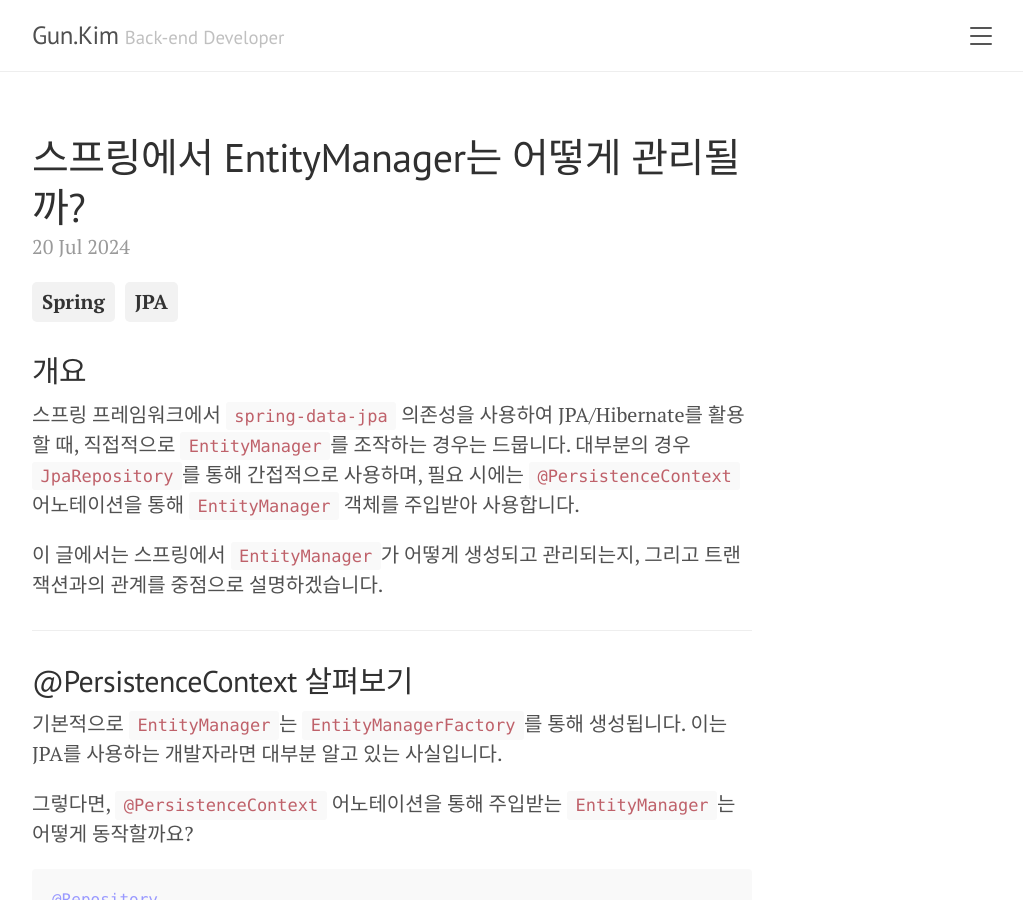
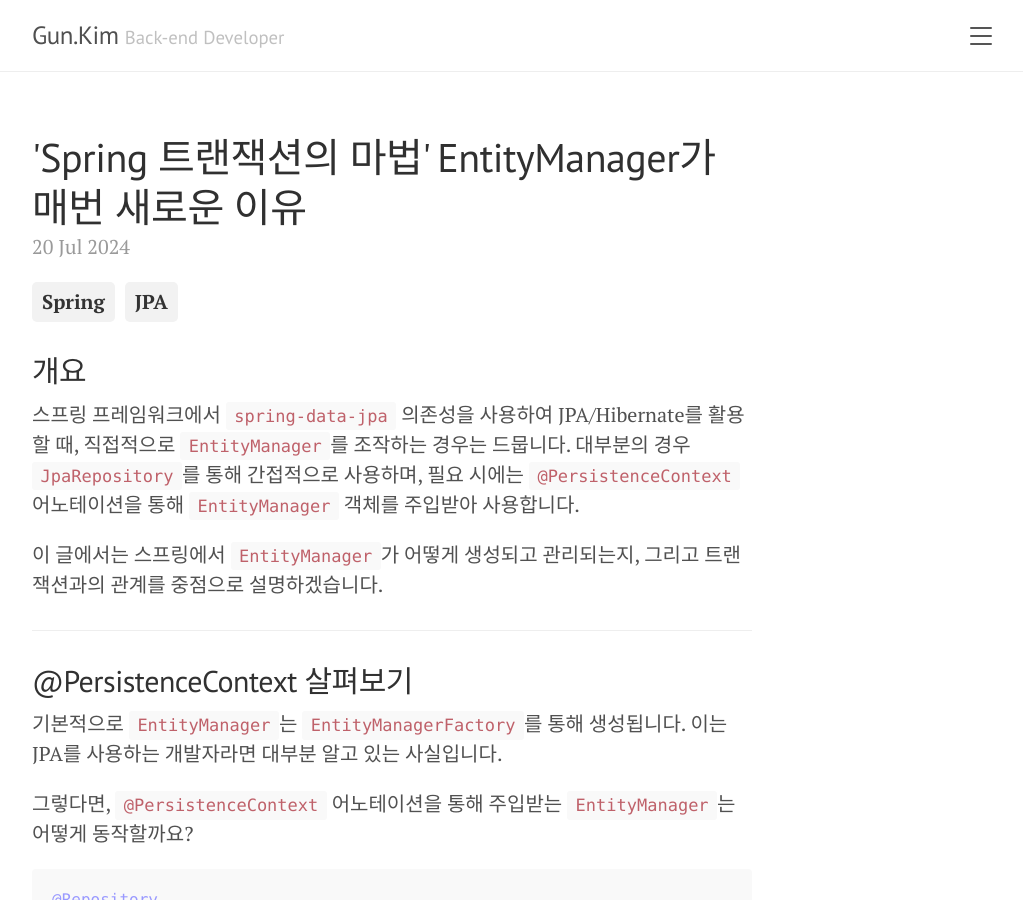
Before and after one commit to gunkim/gunkim.github.io, a Jekyll site: the page built from _posts/2024-07-20-entity-manager.md, in a window 1280 px wide and 900 px high. Shown: the whole window, without its empty margins (248-1271 px from the left). Built offline with Jekyll 4.4.1, drawn with Linux system fonts in a browser that asks for light colours; comment, search, counter and statistics services are not loaded.

Commit message:
제목 수정

```diff
--- a/_posts/2024-07-20-entity-manager.md
+++ b/_posts/2024-07-20-entity-manager.md
@@ -1,6 +1,6 @@
 ---
 layout: post
-title: 스프링에서 EntityManager는 어떻게 관리될까?
+title: "'Spring 트랜잭션의 마법' EntityManager가 매번 새로운 이유"
 tags: ["Spring", "JPA"]
 ---
 
```
